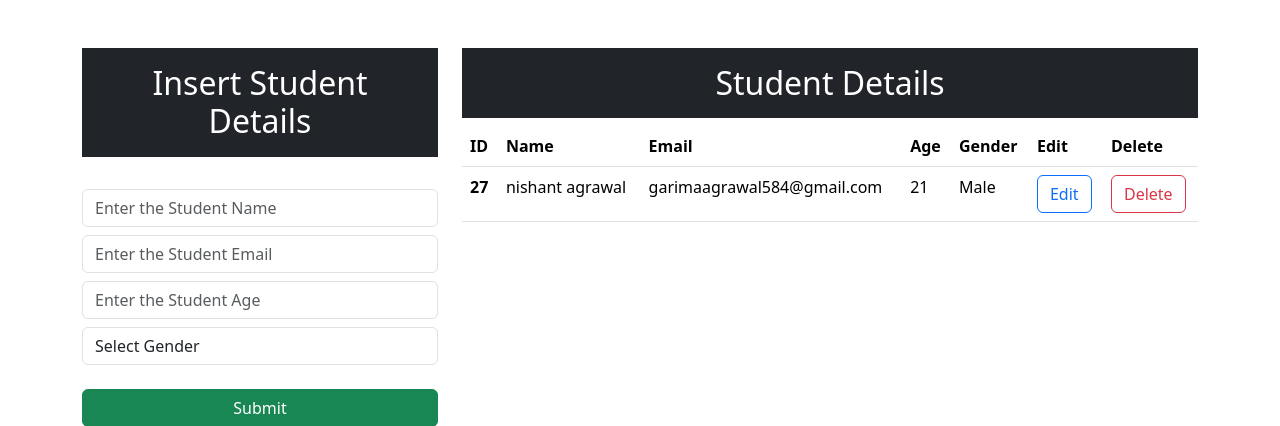
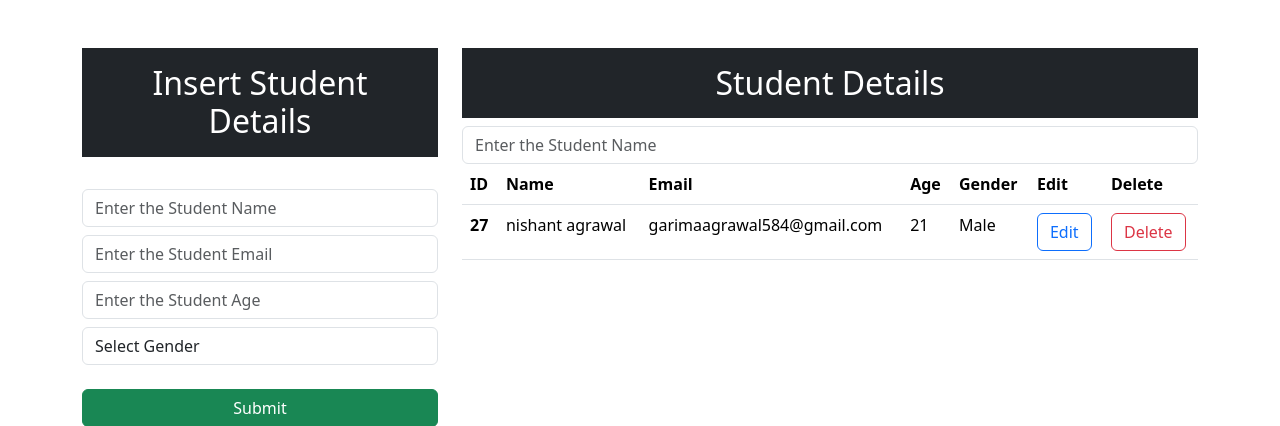
Before and after one commit to nidhiagrawal1710/CRUD, a Django app: page / in a window 1280 px wide. Shown: the part 56-482 px from the top of the page. Run offline with Django 5.2, Linux system fonts and the light colour scheme; data comes from the database, SQL or seed files in the repository.

Commit message:
Update index.html

```diff
--- a/CRUD/project/templates/index.html
+++ b/CRUD/project/templates/index.html
@@ -85,6 +85,16 @@
               </tr>
             </thead>
             <tbody>
+              <div class="form-group">
+              <input
+                type="text"
+                placeholder="Enter the Student Name "
+                class="form-control"
+                name="name"
+                required
+              />
+            </div>
+            <div class="form-group">
               {% for d in data %}
               <tr>
                 <th scope="row">{{d.id}}</th>
```
